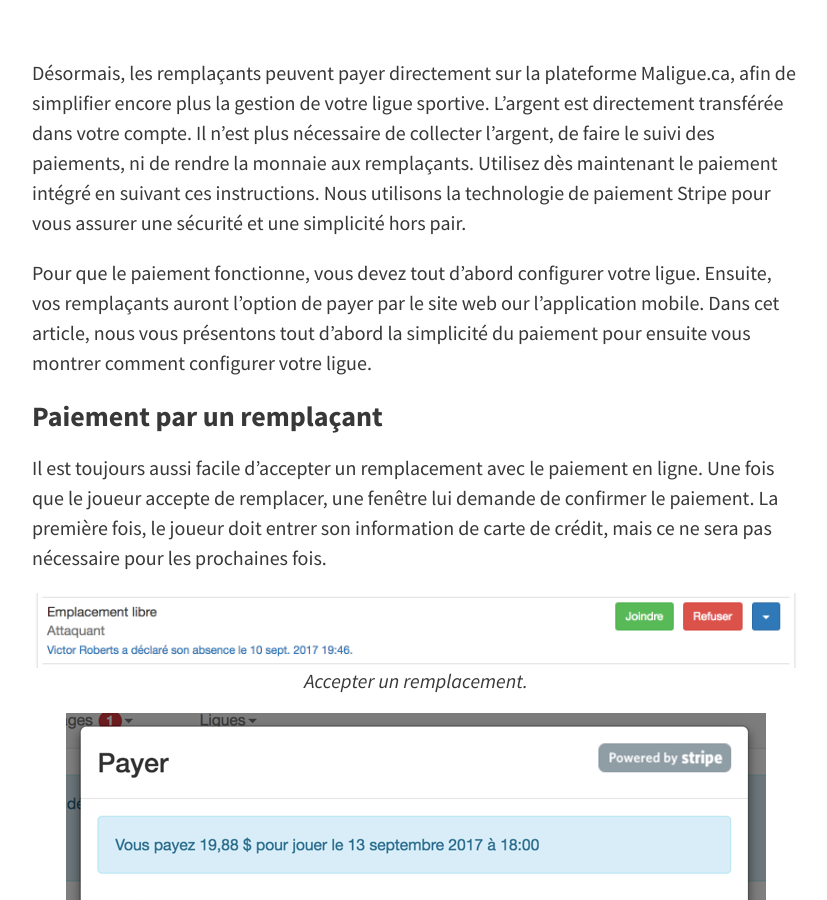
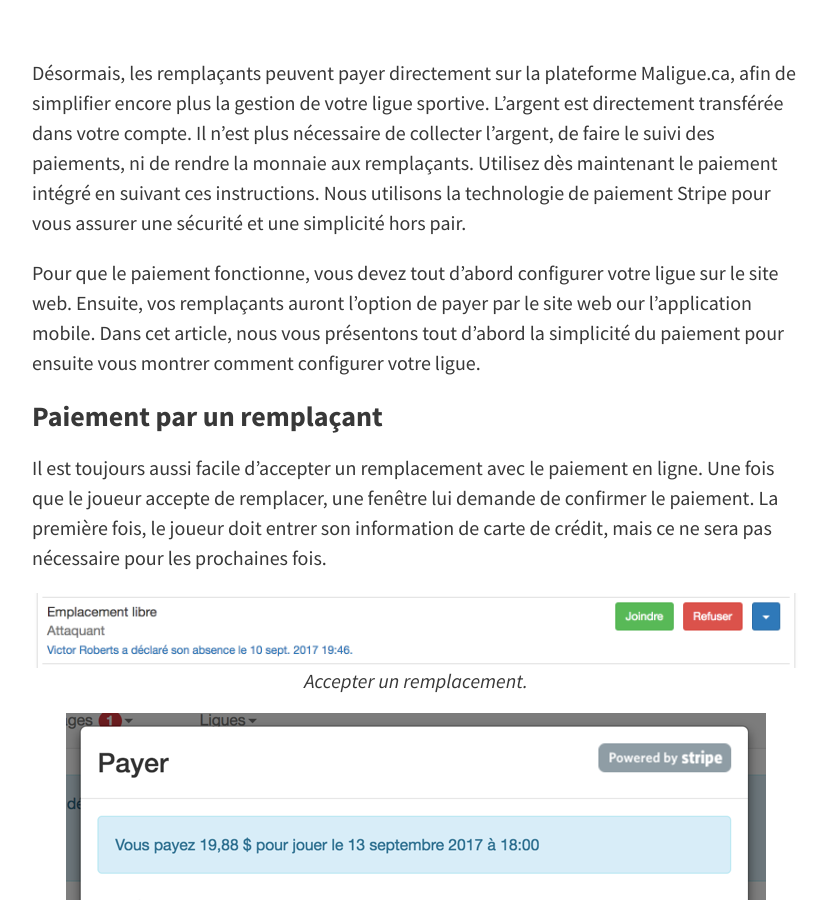
Before and after one commit to maligue/maligue.github.io, a Jekyll site: the page built from _posts/fr/2017-08-01-paiements-remplacant.md, in a window 1280 px wide and 900 px high, scrolled down 467 px. Shown: the whole window, without its empty margins (224-1051 px from the left). Built offline with Jekyll 4.4.1, drawn with Linux system fonts in a browser that asks for light colours; nearby versions of some CDN libraries; some of the changed text lies outside the part shown.

Commit message:
substitute payments post: specify it must be activated on the website.

```diff
--- a/_posts/fr/2017-08-01-paiements-remplacant.md
+++ b/_posts/fr/2017-08-01-paiements-remplacant.md
@@ -5,7 +5,7 @@ localization: substitute-payments
 ---
 Désormais, les remplaçants peuvent payer directement sur la plateforme Maligue.ca, afin de simplifier encore plus la gestion de votre ligue sportive. L'argent est directement transférée dans votre compte. Il n'est plus nécessaire de collecter l'argent, de faire le suivi des paiements, ni de rendre la monnaie aux remplaçants. Utilisez dès maintenant le paiement intégré en suivant ces instructions. Nous utilisons la technologie de paiement Stripe pour vous assurer une sécurité et une simplicité hors pair.
 
-Pour que le paiement fonctionne, vous devez tout d’abord configurer votre ligue. Ensuite, vos remplaçants auront l’option de payer par le site web our l'application mobile. Dans cet article, nous vous présentons tout d’abord la simplicité du paiement pour ensuite vous montrer comment configurer votre ligue.
+Pour que le paiement fonctionne, vous devez tout d’abord configurer votre ligue sur le site web. Ensuite, vos remplaçants auront l’option de payer par le site web our l'application mobile. Dans cet article, nous vous présentons tout d’abord la simplicité du paiement pour ensuite vous montrer comment configurer votre ligue.
 
 ### Paiement par un remplaçant
 
@@ -29,7 +29,7 @@ Vous pouvez voir l’argent que vous devez collecter dans la page de la partie.
 
 ### Configuration de la ligue
 
-Pour activer le paiement, allez dans les paramètres de votre ligue et cliquez sur l'onglet Paiement. Cliquez ensuite sur Connecter un compte Stripe.
+Pour activer le paiement, allez dans les paramètres de votre ligue et cliquez sur l'onglet Paiement. Cliquez ensuite sur Connecter un compte Stripe. Vous devez être sur le site web et non sur l'app mobile.
 
 {% include image.html src="2017-09-10-configure-payment-fr.png" caption="Configurer le paiement." %}
 
```
Also changed, not shown: _posts/en/2017-08-01-subtitute-payments.md (+2 -2 lines).
